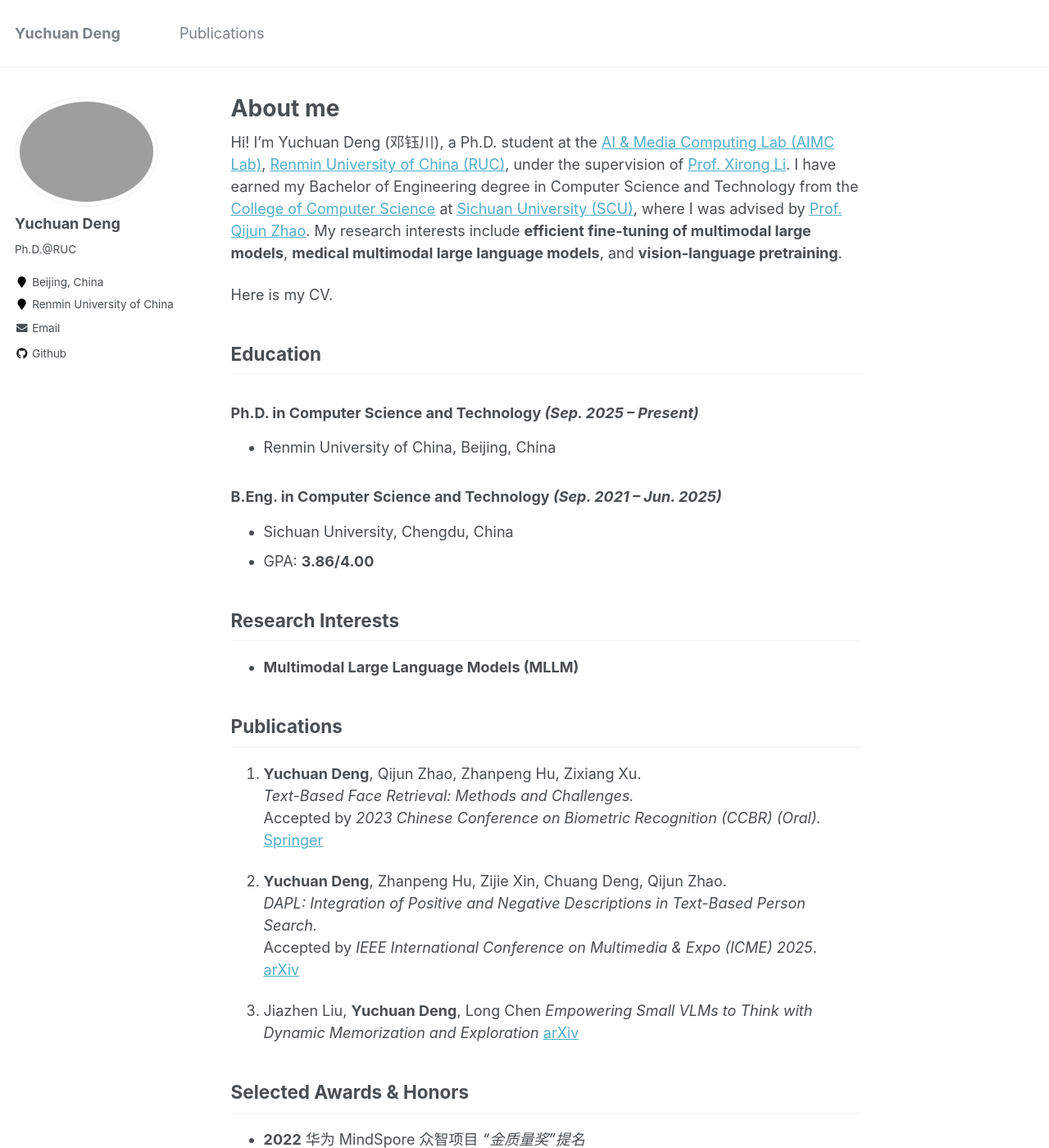
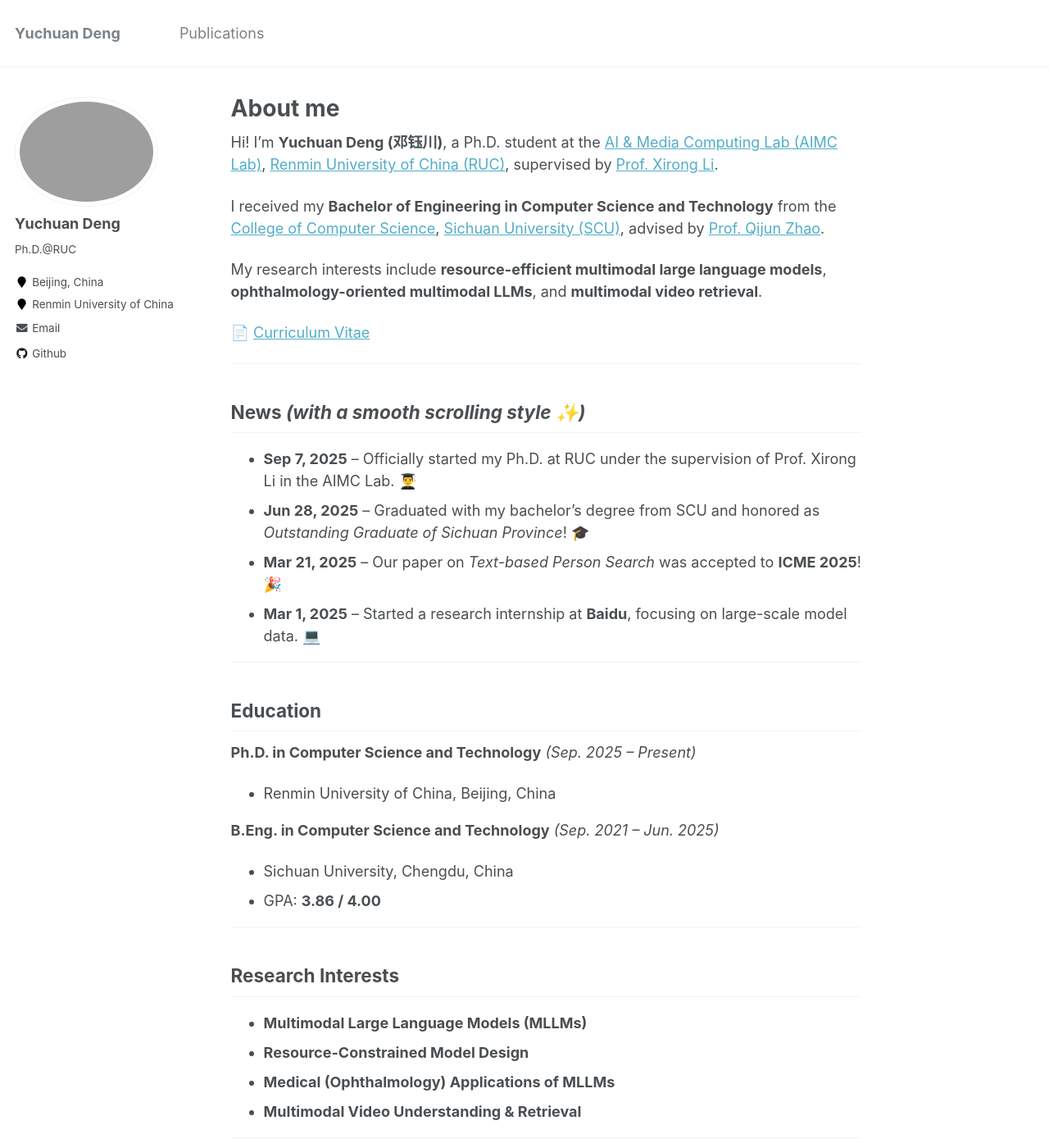
Before and after one commit to Kimokcheon/Kimokcheon.github.io, a Jekyll site: the page built from _pages/about.md, in a window 1280 px wide and 1400 px high. Shown: the whole window at 82% size. Built offline with Jekyll 4.4.1, drawn with Linux system fonts in a browser that asks for light colours; some of the changed text lies outside the part shown.

Commit message:
Update about.md

```diff
--- a/_pages/about.md
+++ b/_pages/about.md
@@ -8,72 +8,98 @@
   - /about.html
 ---
 
-Hi! I'm Yuchuan Deng (邓钰川), a Ph.D. student at the [AI & Media Computing Lab (AIMC Lab)](https://ruc-aimc-lab.github.io/), [Renmin University of China (RUC)](https://www.ruc.edu.cn/), under the supervision of [Prof. Xirong Li](https://lixirong.net/).
-I have earned my Bachelor of Engineering degree in Computer Science and Technology from the [College of Computer Science](https://cs.scu.edu.cn/) at [Sichuan University (SCU)](https://www.scu.edu.cn/), where I was advised by [Prof. Qijun Zhao](http://www.scubrl.org/qjzhao).
-My research interests include **efficient fine-tuning of multimodal large models**, **medical multimodal large language models**, and **vision-language pretraining**.
+Hi! I’m **Yuchuan Deng (邓钰川)**, a Ph.D. student at the [AI & Media Computing Lab (AIMC Lab)](https://ruc-aimc-lab.github.io/), [Renmin University of China (RUC)](https://www.ruc.edu.cn/), supervised by [Prof. Xirong Li](https://lixirong.net/).
 
-Here is my CV.
+I received my **Bachelor of Engineering in Computer Science and Technology** from the [College of Computer Science](https://cs.scu.edu.cn/), [Sichuan University (SCU)](https://www.scu.edu.cn/), advised by [Prof. Qijun Zhao](http://www.scubrl.org/qjzhao).
 
+My research interests include **resource-efficient multimodal large language models**, **ophthalmology-oriented multimodal LLMs**, and **multimodal video retrieval**.
+
+📄 [Curriculum Vitae](#)
+
+---
+
+## News  *(with a smooth scrolling style ✨)*
+
+* **Sep 7, 2025** – Officially started my Ph.D. at RUC under the supervision of Prof. Xirong Li in the AIMC Lab. 👨‍🎓
+* **Jun 28, 2025** – Graduated with my bachelor’s degree from SCU and honored as *Outstanding Graduate of Sichuan Province*! 🎓
+* **Mar 21, 2025** – Our paper on *Text-based Person Search* was accepted to **ICME 2025**! 🎉
+* **Mar 1, 2025** – Started a research internship at **Baidu**, focusing on large-scale model data. 💻
+
+---
 
 ## Education
-### Ph.D. in Computer Science and Technology *(Sep. 2025 – Present)*
-- Renmin University of China, Beijing, China
 
+**Ph.D. in Computer Science and Technology** *(Sep. 2025 – Present)*
 
-### B.Eng. in Computer Science and Technology *(Sep. 2021 – Jun. 2025)*
-- Sichuan University, Chengdu, China
-- GPA: **3.86/4.00**
+* Renmin University of China, Beijing, China
 
+**B.Eng. in Computer Science and Technology** *(Sep. 2021 – Jun. 2025)*
+
+* Sichuan University, Chengdu, China
+* GPA: **3.86 / 4.00**
+
+---
 
 ## Research Interests
-- **Multimodal Large Language Models (MLLM)**
+
+* **Multimodal Large Language Models (MLLMs)**
+* **Resource-Constrained Model Design**
+* **Medical (Ophthalmology) Applications of MLLMs**
+* **Multimodal Video Understanding & Retrieval**
+
+---
+
+## Publications
+
+1. [Jiazhen Liu](https://jiazhen-code.github.io/about.me/), **Yuchuan Deng**, [Long Chen](https://zjuchenlong.github.io/).
+   *Empowering Small VLMs to Think with Dynamic Memorization and Exploration.*
+   [arXiv](https://arxiv.org/pdf/2506.23061)
+
+2. **Yuchuan Deng**, [Qijun Zhao](http://www.scubrl.org/qjzhao), [Zhanpeng Hu](https://lucasqaq.github.io/), [Zixiang Xu](https://xzx34.github.io/).
+   *Text-Based Face Retrieval: Methods and Challenges.*
+   In *Chinese Conference on Biometric Recognition (CCBR) 2023 (Oral).*
+   [Springer](https://link.springer.com/chapter/10.1007/978-981-99-8565-4_15)
+
+3. **Yuchuan Deng**, [Zhanpeng Hu](https://lucasqaq.github.io/), [Zijie Xin](https://xxayt.github.io/), Chuang Deng, [Qijun Zhao](http://www.scubrl.org/qjzhao).
+   *DAPL: Integration of Positive and Negative Descriptions in Text-Based Person Search.*
+   In *IEEE International Conference on Multimedia & Expo (ICME) 2025.*
+   [arXiv](https://arxiv.org/pdf/2405.07459)
 
 
 
-## Publications
-1. **Yuchuan Deng**, Qijun Zhao, Zhanpeng Hu, Zixiang Xu.
-   *Text-Based Face Retrieval: Methods and Challenges.*
-   Accepted by *2023 Chinese Conference on Biometric Recognition (CCBR) (Oral).*
-   [Springer](https://link.springer.com/chapter/10.1007/978-981-99-8565-4_15)
+## Selected Awards & Honors
 
-2. **Yuchuan Deng**, Zhanpeng Hu, Zijie Xin, Chuang Deng, Qijun Zhao.
-   *DAPL: Integration of Positive and Negative Descriptions in Text-Based Person Search.*
-   Accepted by *IEEE International Conference on Multimedia & Expo (ICME) 2025*.
-   [arXiv](https://arxiv.org/pdf/2405.07459)
-
-3. Jiazhen Liu, **Yuchuan Deng**, Long Chen
-   *Empowering Small VLMs to Think with Dynamic Memorization and Exploration*
-   [arXiv](https://arxiv.org/pdf/2506.23061)
-
-
-## Selected Awards & Honors
-- **2022** 华为 MindSpore 众智项目 *“金质量奖”提名*
-- **2023** *Meritorious Winner*, Mathematical Contest in Modeling (MCM/ICM)
-- **2023** *Outstanding Project*, IAPR/IEEE Winter School on Biometrics 2023
-- **2024** *Second Prize*, 第十九届 “挑战杯” 全国大学生课外学术科技作品竞赛 *(National Level)*
-- **2025** 四川省优秀大学毕业生
+* **2022** Nomination for *“Golden Quality Award”*, Huawei MindSpore MindSpore Crowd Intelligence Project
+* **2023** *Meritorious Winner*, Mathematical Contest in Modeling (MCM/ICM)
+* **2023** *Outstanding Project*, IAPR/IEEE Winter School on Biometrics 2023
+* **2024** *Second Prize*, 19th “Challenge Cup” National College Student Extracurricular Academic Science and Technology Competition *(National Level)*
+* **2025** Outstanding Graduate of Sichuan Province
 
 ## Patents
-- **邓钰川**, 赵启军, 傅可人, 叶礼斌, 邓宗永.
-  - *一种基于 SAM 的文本信息驱动的行人检索方法及系统.*
-  - 专利号：ZL 2024 1 042542.5
-- 索南尖措, 赵启军, 尼玛扎西, **邓钰川**, 杨欣渝.
-  - *基于 SAM 的自适应非接触式牦牛体重分析方法及系统.*
-  - 专利号：ZL 2024 1 0520466.8
-- 李可昀, **邓钰川**, 赵启军, 邓国营.
-  - *一种智能识别设备*.
-  - 申请号：2024209943132
+
+* **Yuchuan Deng**, Qijun Zhao, Keran Fu, Libin Ye, Zongyong Deng.
+
+  * *Text-Driven Pedestrian Retrieval Method and System Based on SAM.*
+  * Patent No.: ZL 2024 1 042542.5
+
+* Sonam Jianzhuo, Qijun Zhao, Nima Zhaxi, **Yuchuan Deng**, Xinyu Yang.
+
+  * *Adaptive Non-Contact Yak Weight Analysis Method and System Based on SAM.*
+  * Patent No.: ZL 2024 1 0520466.8
+
+* Keyun Li, **Yuchuan Deng**, Qijun Zhao, Guoying Deng.
+
+  * *An Intelligent Recognition Device.*
+  * Application No.: 2024209943132
 
 
 ## Service
 ### Reviewer
 - ICME 2025
+
 ### Teaching Assistant
-
 - Advanced Programming II, SCU *(Spring 2023)*
   - Instructor: [Prof. Qijun Zhao](http://www.scubrl.org/qjzhao)
-
-
 - Database Systems, SCU *(Fall 2023)*
   - Instructor: [Prof. Ning Yang](https://yneversky.github.io/)
 
```
